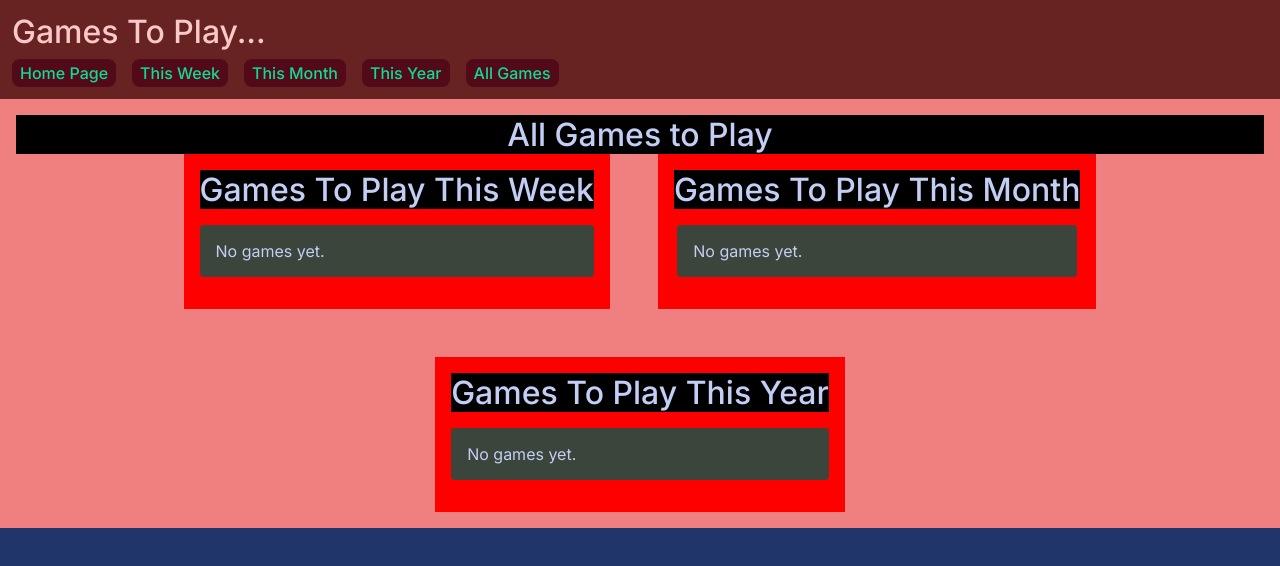
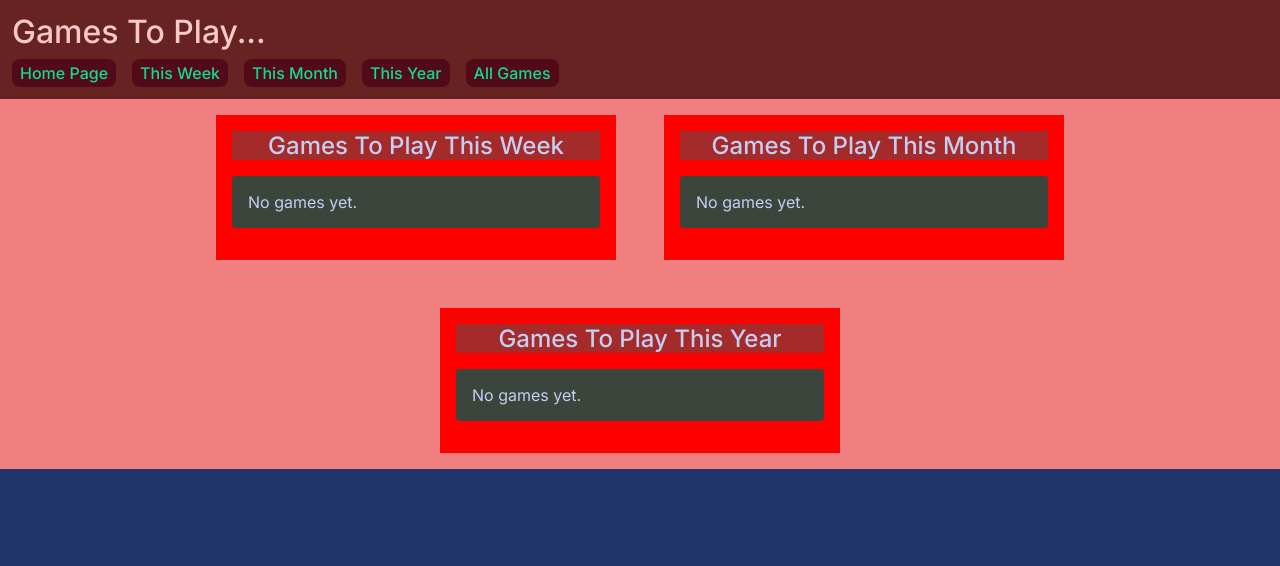
Before and after one commit to franco-ortega/to-do-games, a Next.js app: page /all in a window 1280 px wide. Shown: the top 566 px of the page. Built offline with nearby package versions, Linux system fonts and the light colour scheme.

Commit message:
remove All Games h2 title

```diff
--- a/components/allGames/AllGames.module.scss
+++ b/components/allGames/AllGames.module.scss
@@ -3,18 +3,9 @@
 
   background-color: lightcoral;
 
-  h2 {
-    font-size: 2rem;
-    font-weight: 500;
-    text-align: center;
-
-    background-color: black;
-  }
-
   @media (min-width: 40rem) {
     width: 100%;
 
-    section {
     display: flex;
     flex-direction: row;
     flex-wrap: wrap;
@@ -25,6 +16,4 @@
         margin-inline: 0;
     }
   }
-
 }
-}
--- a/components/allGames/AllGames.tsx
+++ b/components/allGames/AllGames.tsx
@@ -5,12 +5,9 @@ import styles from './AllGames.module.scss';
 export default function AllGames() {
   return (
     <main className={styles.AllGames}>
-      <h2>All Games to Play</h2>
-      <section>
-        <GamesToPlay timeSpan={timeSpanOptions.week} />
-        <GamesToPlay timeSpan={timeSpanOptions.month} />
-        <GamesToPlay timeSpan={timeSpanOptions.year} />
-      </section>
+      <GamesToPlay timeSpan={timeSpanOptions.week} />
+      <GamesToPlay timeSpan={timeSpanOptions.month} />
+      <GamesToPlay timeSpan={timeSpanOptions.year} />
     </main>
   );
 }
```
Lines whose indentation alone changed are shown as unchanged.
